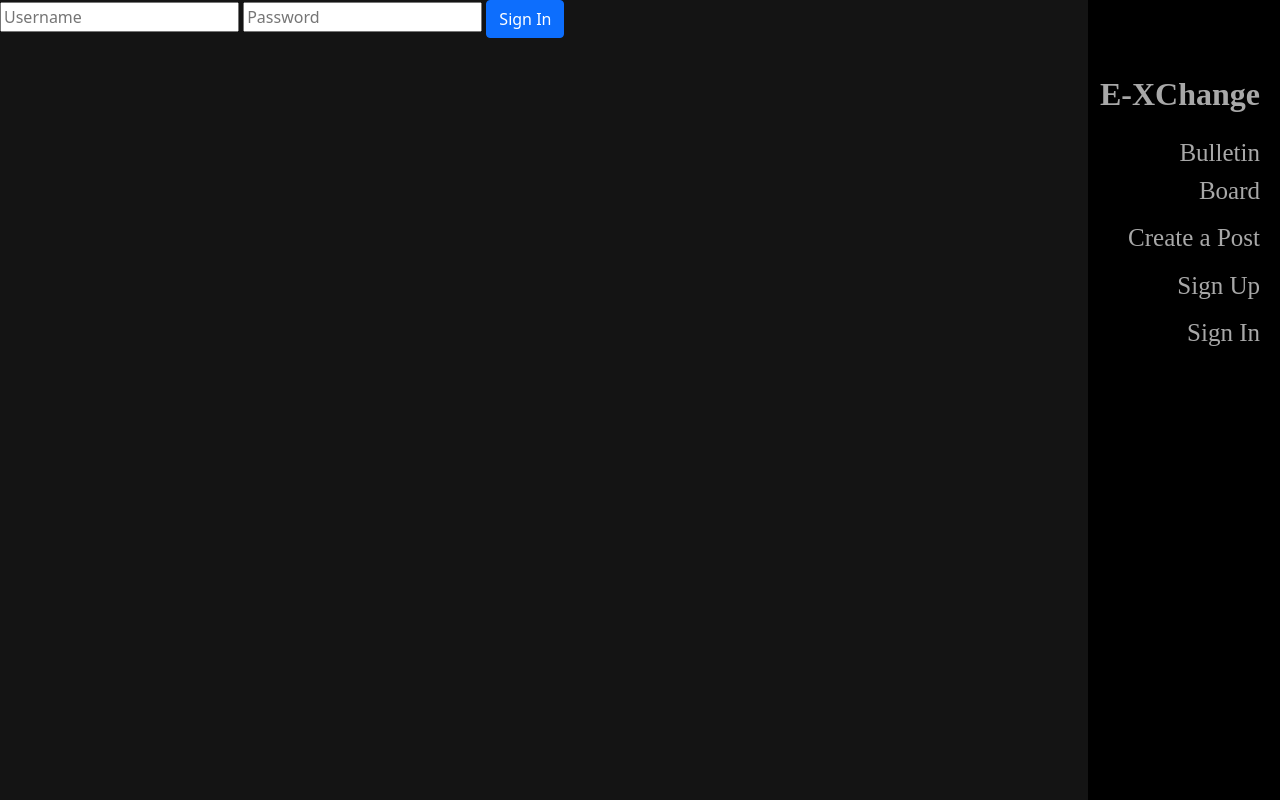
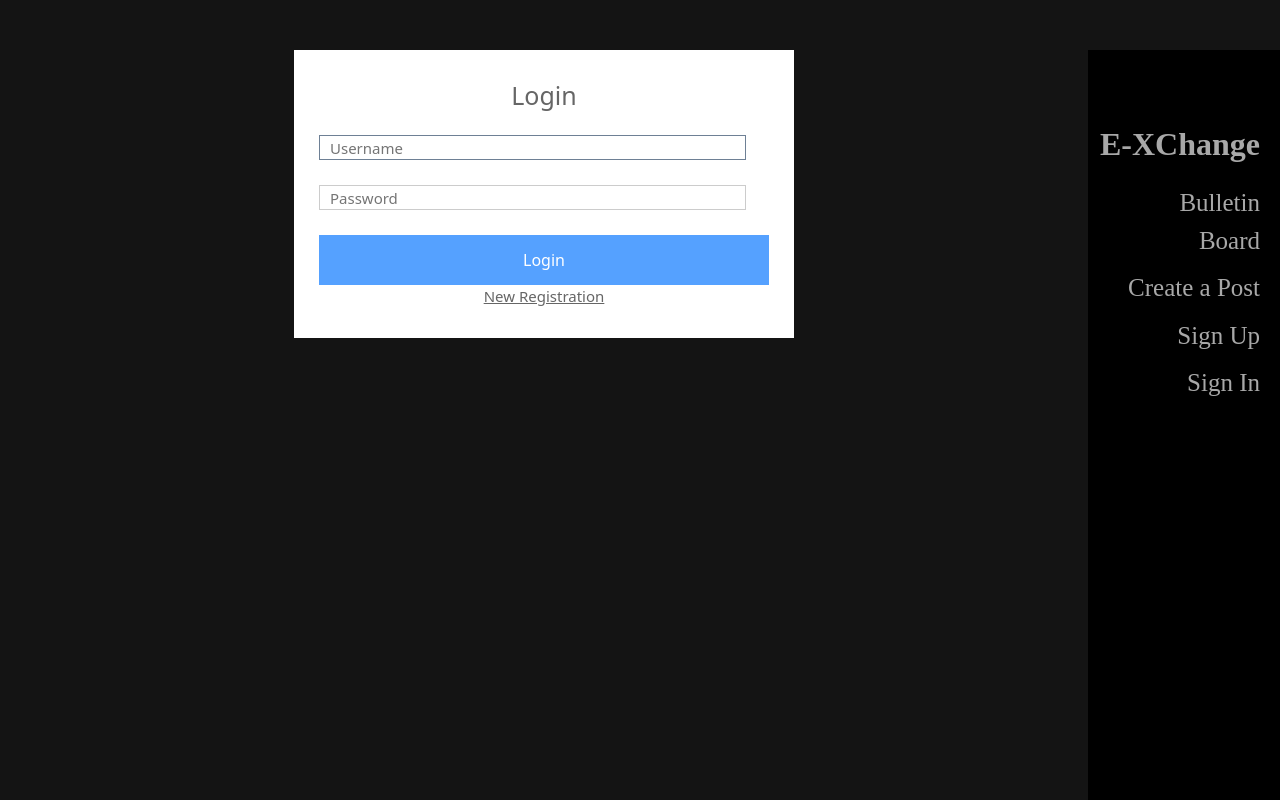
Before and after one commit to jwporath/E-Xchange, a PHP site: page /signin.php in a window 1280 px wide. Run offline with PHP 8.4, Linux system fonts and the light colour scheme.

Commit message:
updated signin procedure

```diff
--- a/signin.php
+++ b/signin.php
@@ -25,54 +25,43 @@
         </ul>
     </div>
     <div class="main">
-        <div id="signin">
-            <form id="account" action="signin.php" method="post">
-                <input class="username" type="username" name="username" placeholder="Username">
-                <input class="password" type="password" name="password" placeholder="Password">
-                <button class="btn btn-primary submit" type="submit">Sign In</button>
+        <form class="form" method="post" name="login">
+            <h1 class="login-title">Login</h1>
+            <input type="text" class="login-input" name="username" placeholder="Username" autofocus="true" required/>
+            <input type="password" class="login-input" name="password" placeholder="Password" required/>
+            <input type="submit" value="Login" name="submit" class="login-button"/>
+            <p class="link"><a href="registration.php">New Registration</a></p>
         </form>
-        </div>
-    </div>
+        <?php
+            require('dbConnect.php');
+            session_start();
 
-    <?php
-
-        $servername="localhost";
-        $username="root";
-        $password="";
-        $database="E-Xchange";
-
-        $conn=new mysqli($servername,$username,$password,$database); // connect to E-Xchange database
-
-        if($conn->connect_error) // check for connection error
+            if(isset($_POST['username']))
             {
-            die("Connection failed: ".$conn->connect_error);
-        }
-
-        if(isset($_POST['username']) && isset($_POST['password']))
-        {
-            $username=$_POST['username'];
-            $password=$_POST['password'];
+                $username = stripslashes($_REQUEST['username']);
+                $username = mysqli_real_escape_string($conn, $username);
+                $password = stripslashes($_REQUEST['password']);
+                $password = mysqli_real_escape_string($conn, $password);
 
                 $query="SELECT * FROM users WHERE username='$username' AND password='$password'";
-
                 $result=$conn->query($query);
-
-            if($result->num_rows > 0)
+                $rows = mysqli_num_rows($result);
+                if ($rows == 1)
                 {
-                echo "Sign-In Successful";
-
-                header("Location: https://localhost/E-Xchange/index.php?username=$username");
-                $conn->close();
-                exit();
+                    $_SESSION['username'] = $username;
+                    echo "<div class='form'>
+                          <h3>Sign in Successful.</h3><br/>";
                 }
                 else
                 {
-                echo "Sign-In Failed";
-                $conn->close();
+                    echo "<div class='form'>
+                          <h3>Incorrect Username/password.</h3><br/>
+                          <p class='link'>Click here to <a href='login.php'>Login</a> again.</p>
+                          </div>";
                 }
             }
-
         ?>
+    </div>
 </body>
 
 </html>
```
Lines whose indentation alone changed are shown as unchanged.
